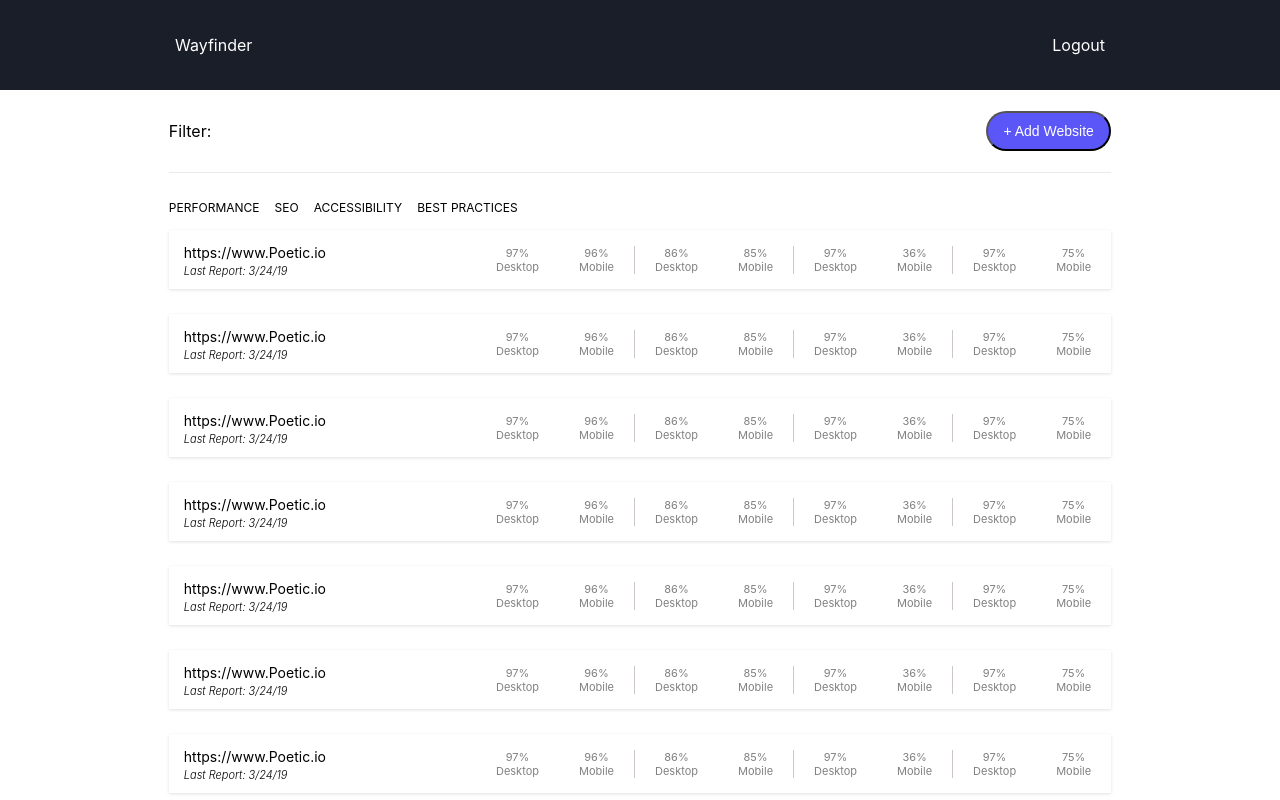
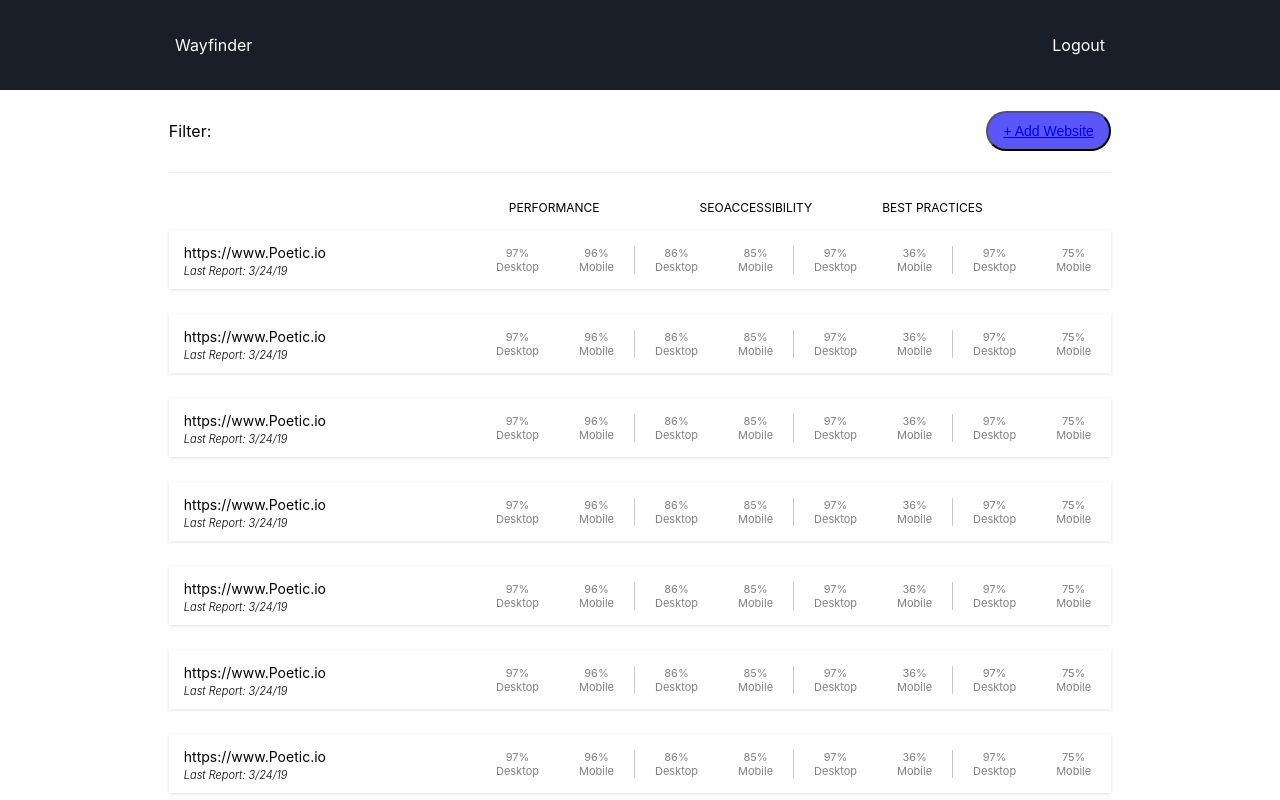
Before and after one commit to shaunwcolley/capstone-client, a React (Create React App) app: page /dashboard in a window 1280 px wide. Shown: the top 800 px of the page. Built offline with nearby package versions, Linux system fonts and the light colour scheme.

Commit message:
styling and making temp routes

```diff
--- a/src/App.jsx
+++ b/src/App.jsx
@@ -7,10 +7,11 @@ class App extends Component {
   render() {
 
     return (
-      <Login />
+      <div></div>
+      // <Login />
       // <AddWebsite />
 
-    );
+    )
   }
 }
 
--- a/src/components/BaseLayout.jsx
+++ b/src/components/BaseLayout.jsx
@@ -13,7 +13,6 @@ class BaseLayout extends Component {
         return(
             <div>
                 <Menu />
-                <Dashboard />
                 {this.props.children}
             </div>
         )
--- a/src/components/Dashboard.css
+++ b/src/components/Dashboard.css
@@ -7,8 +7,24 @@
 .column-titles {
     display: flex;
 }
-.title {
+/* .title {
     padding-right: 15px;
+} */
+.performance {
+    display: flex;
+    padding-left: 340px;
+}
+.seo {
+    display: flex;
+    padding-left: 100px;
+}
+.accessibility {
+    display: flex;
+    padding-left: 150px;
+}
+.best-practices {
+    display: flex;
+    padding-left: 70px;
 }
 .filter-add-website-row {
     display: flex;
--- a/src/components/Dashboard.jsx
+++ b/src/components/Dashboard.jsx
@@ -1,5 +1,7 @@
 import React, { Component } from 'react';
+import { Link } from 'react-router-dom';
 import StatBar from './StatBar';
+
 import './Dashboard.css';
 
 class Dashboard extends Component {
@@ -10,14 +12,14 @@ class Dashboard extends Component {
                     <div className='filter-button'>
                         <div className='filter-website-button'>
                         <p>Filter:</p>
-                        <button className='add-button'>+ Add Website</button>
+                        <button className='add-button'><Link to='addwebsite'>+ Add Website</Link></button>
                         </div>
                     <div className='column-placement'>
                     <div className='column-titles'>
-                        <p className='title'>PERFORMANCE</p>
-                        <p className='title'>SEO</p>
-                        <p className='title'>ACCESSIBILITY</p>
-                        <p className='title'>BEST PRACTICES</p>
+                        <p className='performance'>PERFORMANCE</p>
+                        <p className='seo'>SEO</p>
+                        <p className='accessibilty'>ACCESSIBILITY</p>
+                        <p className='best-practices'>BEST PRACTICES</p>
                     </div>
                     </div>
                 <StatBar />
--- a/src/components/Menu.jsx
+++ b/src/components/Menu.jsx
@@ -10,8 +10,8 @@ class Menu extends Component {
         return(
             <div id="myHeader" className='menu'>
             <ul className='menu-items'>
-                <li  className='wayfinder'><NavLink to='/'>Wayfinder</NavLink></li>
-                <li className='logout'><NavLink to='/logout'>Logout</NavLink></li>
+                <li  className='wayfinder'><NavLink to='/dashboard'>Wayfinder</NavLink></li>
+                <li className='logout'><NavLink to='/login'>Logout</NavLink></li>
             </ul>
             </div>
         )
--- a/src/index.js
+++ b/src/index.js
@@ -1,12 +1,13 @@
 import React from 'react';
 import ReactDOM from 'react-dom';
 import './index.css';
+import { BrowserRouter, Route, Switch } from 'react-router-dom';
 import App from './App';
 import * as serviceWorker from './serviceWorker';
 import BaseLayout from './components/BaseLayout';
-import {BrowserRouter, Route, Switch} from 'react-router-dom';
+import { AddWebsite } from './components/AddWebsite';
 import Dashboard from './components/Dashboard';
-import {Login} from './components/Login.jsx'
+import { Login } from './components/Login';
 
 ReactDOM.render(
 
@@ -14,10 +15,10 @@ ReactDOM.render(
     <BaseLayout>
         <Switch>
 
-                <Route path='/' exact component={App} />
-                {/* <Route path='/login' component={Login} />
+                {/* <Route path='/' exact component={App} /> */}
+                <Route exact path='/login' component={Login} />
                 <Route path='/dashboard' component={Dashboard} />
-                {/* <Route path='/addwebsite' component={AddWebsite} /> */}
+                <Route path='/addwebsite' component={AddWebsite} />
 
         </Switch>
     </BaseLayout>
```
